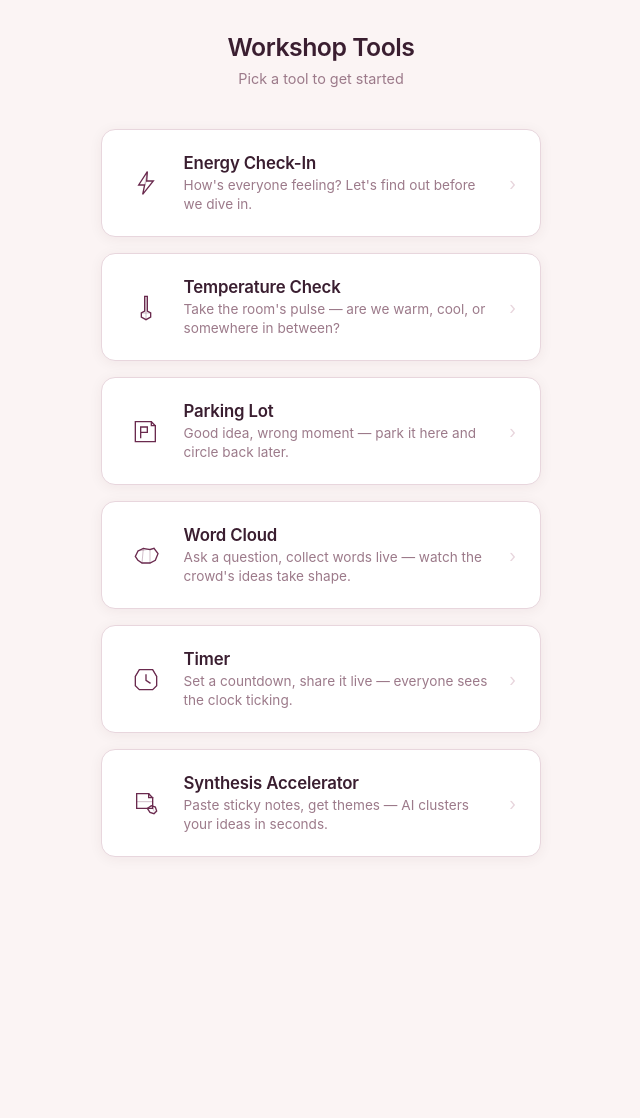
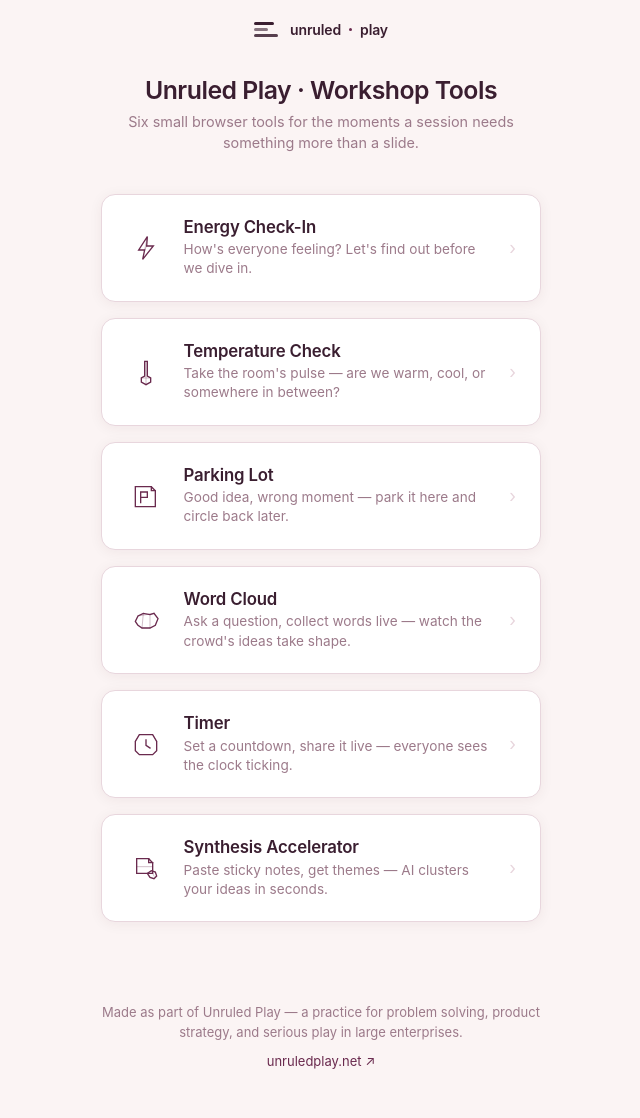
Before and after one commit to susannekroghhansen/workshop-tools, a plain HTML site: page index.html in a window 1280 px wide. Shown: the whole page, without its empty margins (319-959 px from the left). Before the commit the page ends 905 px from the top, so only its background shows below. Drawn offline with Linux system fonts and the light colour scheme.

Commit message:
Add Unruled Play branding to launcher: wordmark, dot grid, footer link to unruledplay.dk

```diff
--- a/index.html
+++ b/index.html
@@ -7,8 +7,61 @@
   <link rel="stylesheet" href="./shared/tokens.css">
   <style>
     body {
+      font-family: -apple-system, BlinkMacSystemFont, 'Segoe UI', sans-serif;
+      background-color: var(--bg);
+      background-image: radial-gradient(rgba(106, 42, 78, 0.10) 1px, transparent 1.5px);
+      background-size: 20px 20px;
+      background-attachment: fixed;
+      color: var(--text);
+      min-height: 100dvh;
       display: flex;
       flex-direction: column;
+    }
+
+    .top-nav {
+      max-width: 480px;
+      margin: 0 auto;
+      padding: 1.25rem 1.25rem 0.25rem;
+      display: flex;
+      align-items: center;
+    }
+    .brand {
+      display: flex;
+      align-items: center;
+      gap: 12px;
+      text-decoration: none;
+      color: var(--text);
+    }
+    .brand-mark {
+      display: inline-flex;
+      flex-direction: column;
+      gap: 3px;
+      padding: 2px 0;
+    }
+    .brand-mark span {
+      display: block;
+      height: 3px;
+      border-radius: 1.5px;
+      background: var(--text);
+    }
+    .brand-mark span:nth-child(1) { width: 20px; }
+    .brand-mark span:nth-child(2) { width: 14px; opacity: 0.6; }
+    .brand-mark span:nth-child(3) { width: 24px; opacity: 0.85; }
+    .brand-type {
+      font-size: 14px;
+      font-weight: 600;
+      letter-spacing: -0.01em;
+      line-height: 1;
+      display: inline-flex;
+      gap: 8px;
+      align-items: center;
+    }
+    .brand-dot {
+      width: 3px;
+      height: 3px;
+      border-radius: 50%;
+      background: var(--primary);
+      display: inline-block;
     }
 
     main {
@@ -107,13 +160,44 @@
       font-size: 1.1rem;
       flex-shrink: 0;
     }
+
+    .launcher-footer {
+      max-width: 480px;
+      margin: 0 auto;
+      padding: 2rem 1.25rem 3rem;
+      text-align: center;
+    }
+    .launcher-footer p {
+      font-size: 13px;
+      line-height: 1.55;
+      color: var(--muted);
+      margin: 0 0 8px;
+    }
+    .launcher-footer a {
+      font-size: 13px;
+      color: var(--primary);
+      text-decoration: none;
+      border-bottom: 1px solid transparent;
+      transition: border-color 0.15s ease;
+    }
+    .launcher-footer a:hover {
+      border-bottom-color: var(--primary);
+    }
   </style>
 </head>
 <body>
+  <header class="top-nav">
+    <a class="brand" href="./">
+      <span class="brand-mark" aria-hidden="true">
+        <span></span><span></span><span></span>
+      </span>
+      <span class="brand-type">unruled<span class="brand-dot"></span>play</span>
+    </a>
+  </header>
   <main>
     <div class="header">
-      <h1>Workshop Tools</h1>
-      <p>Pick a tool to get started</p>
+      <h1>Unruled Play · Workshop Tools</h1>
+      <p>Six small browser tools for the moments a session needs something more than a slide.</p>
     </div>
 
     <div class="tool-grid">
@@ -196,5 +280,9 @@
       </a>
     </div>
   </main>
+  <footer class="launcher-footer">
+    <p>Made as part of Unruled Play — a practice for problem solving, product strategy, and serious play in large enterprises.</p>
+    <a href="https://unruledplay.dk" target="_blank" rel="noopener">unruledplay.net ↗</a>
+  </footer>
 </body>
 </html>
```
